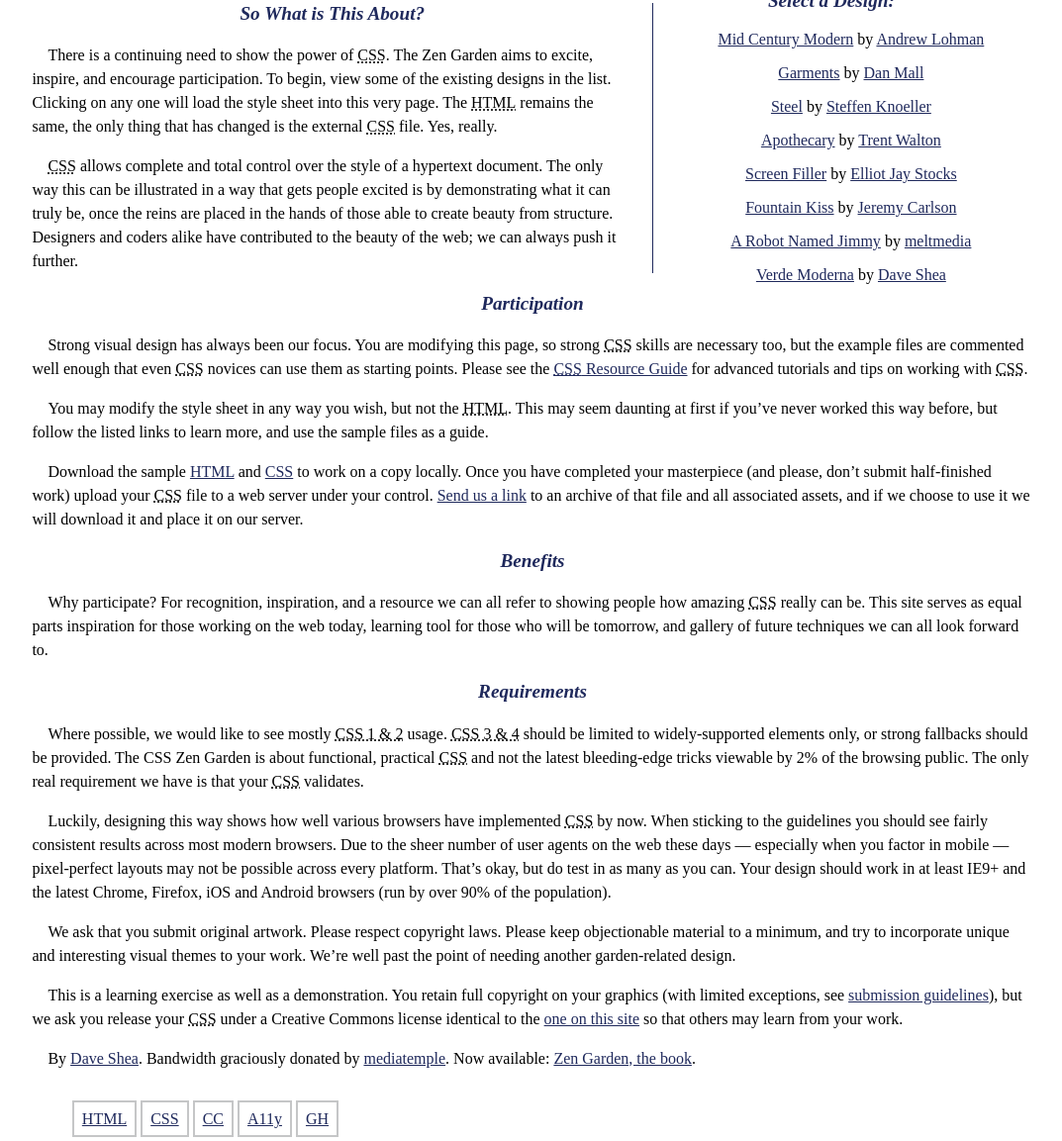
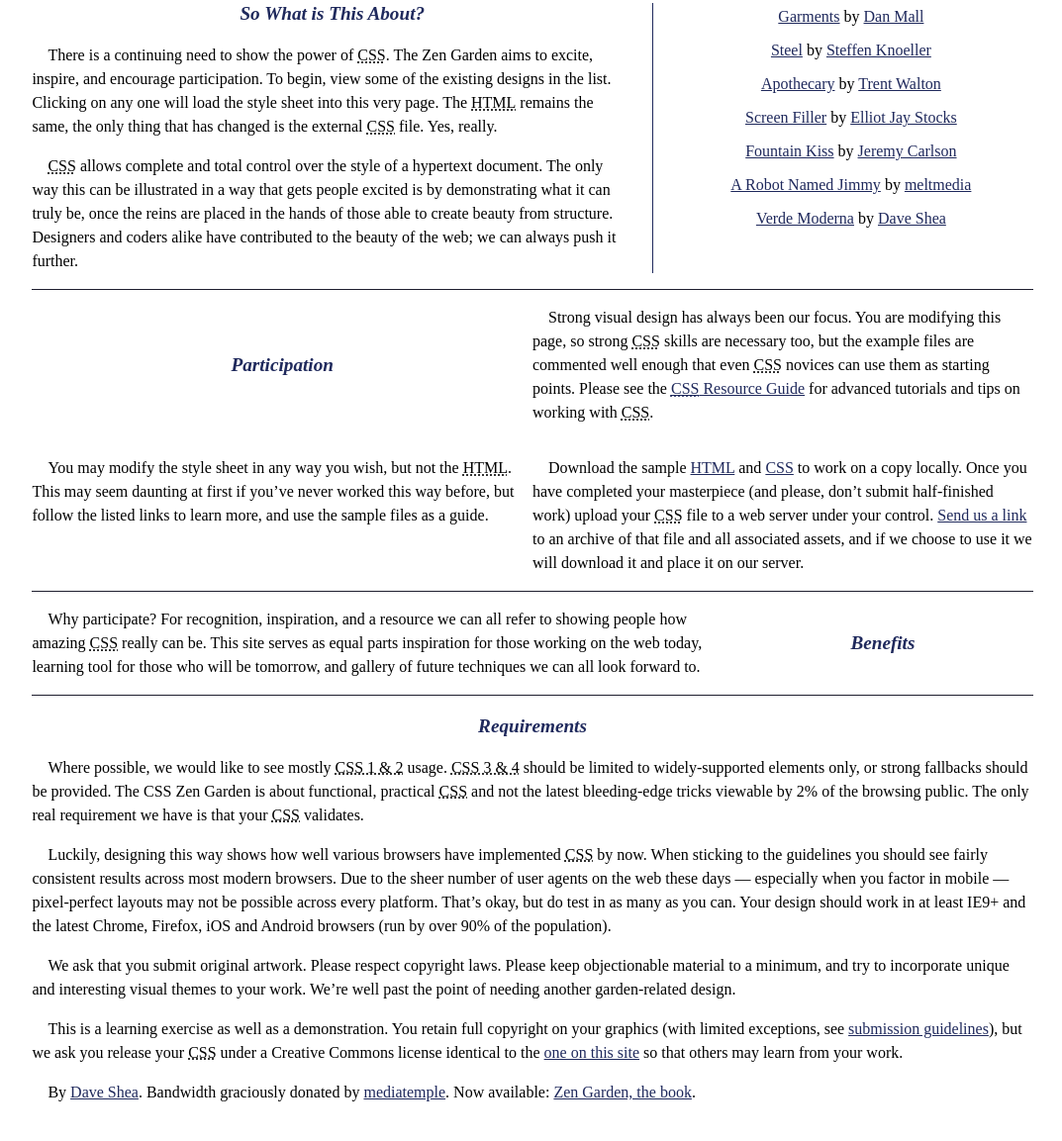
Before and after one commit to rafaelcolomboo/desenvolve-web-basico, a plain HTML site: page CSS Zen Garden/index.html in a window 1280 px wide. Shown: the part 574-1727 px from the top of the page at 99% size, without its empty margins (102-1175 px from the left). Drawn offline with Linux system fonts and the light colour scheme.

Commit message:
Add files via upload

```diff
--- a/CSS Zen Garden/style.css
+++ b/CSS Zen Garden/style.css
@@ -93,8 +93,37 @@ aside ul li{
 }
 #design-selection{
     position: absolute;
-    top: 537px;
+    top: 480px;
     left: 62%;
     padding-left: 1%;
     padding-right: 1%;
 }
+.supporting footer {
+display: flex;
+justify-content: space-evenly;
+}
+.benefits {
+    display: flex;
+    border-top: #1E1E2F solid 1px;
+    border-bottom: #1E1E2F solid 1px;
+}
+.benefits p{
+    flex-basis: 70%;
+}
+
+.benefits h3 {
+    order: 2;
+align-self: center;
+flex-basis: 30%;
+}
+.participation {
+display: flex;
+flex-wrap: wrap;
+border-top: #1E1E2F solid 1px;
+}
+.participation h3, .participation p{
+    flex-basis: 50%;
+}
+.participation h3 {
+    align-self: center;
+}
```
